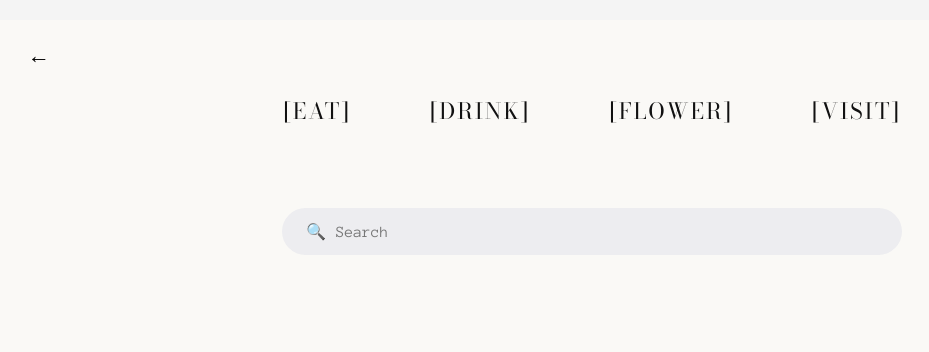
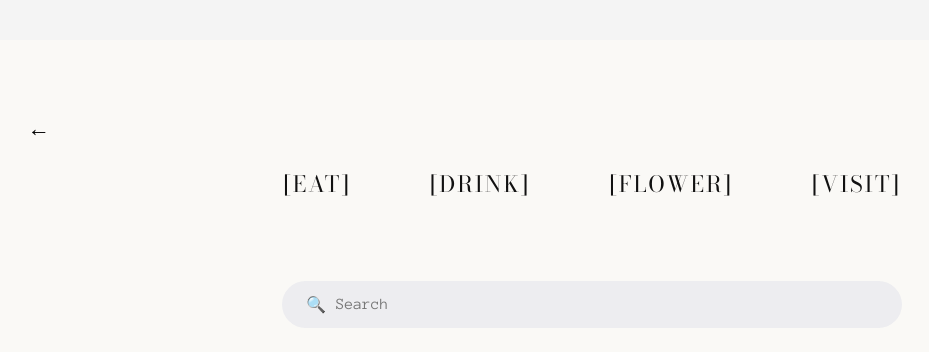
Before and after one commit to jungh207/jungh207.github.io, a plain HTML site: page entry-9/index.html in a window 1280 px wide. Shown: the whole page, without its empty margins (48-977 px from the left). Drawn offline with nearby package versions, Linux system fonts and the light colour scheme.

Commit message:
Update style-entry9.css

```diff
--- a/entry-9/style-entry9.css
+++ b/entry-9/style-entry9.css
@@ -12,10 +12,15 @@ body {
 
 .page {
   max-width: 1200px;
-  margin: 20px auto 40px;
+  margin: 40px auto;
   padding: 24px 40px 40px;
   background-color: #faf9f6;
-  min-height: calc(100vh - 60px);
+  min-height: calc(100vh - 80px);
+
+
+  display: flex;
+  flex-direction: column;
+  justify-content: center;
 }
 
 .back-arrow {
```
